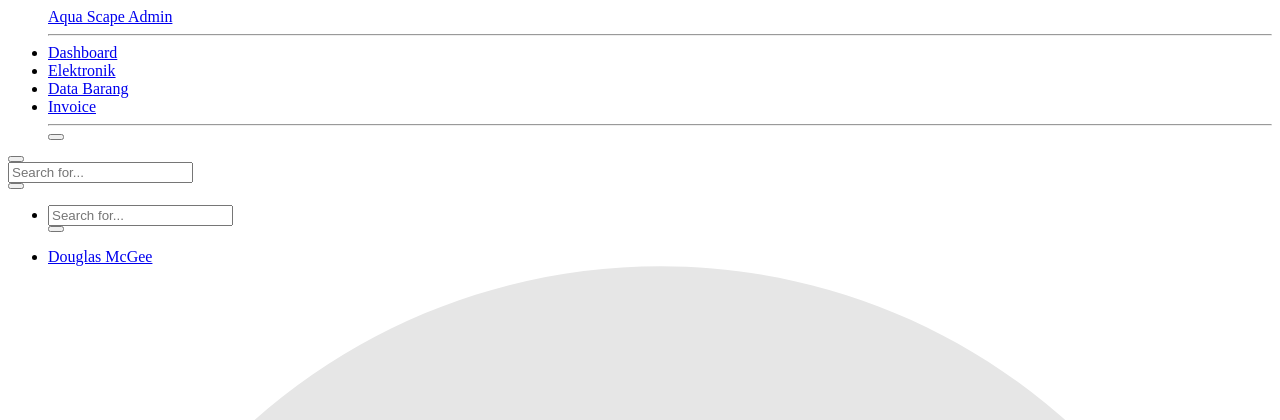
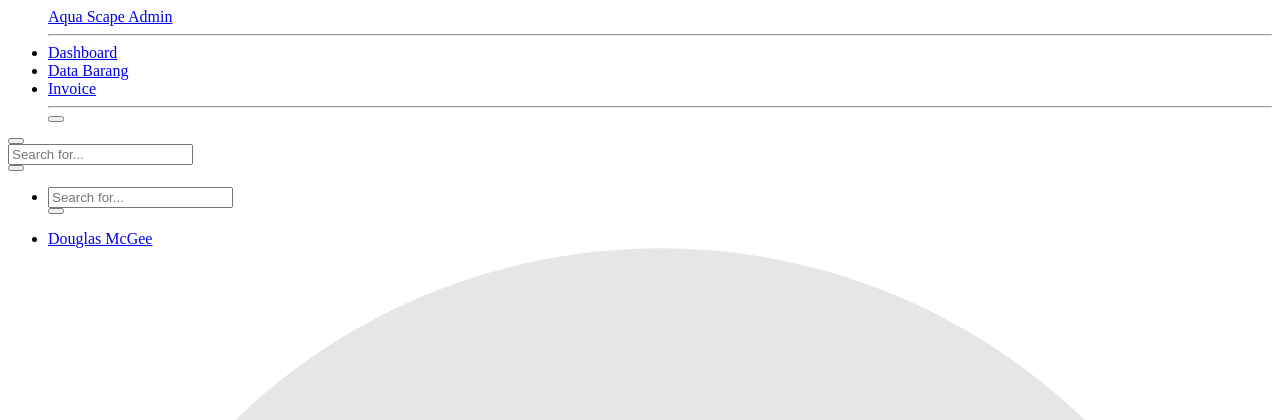
Before and after one commit to ahmadavrizal/AquaScape, a CodeIgniter app: the page made by TokoAquaScape/application/views/templates_admin/sidebar.php in a window 1280 px wide. Shown: the top 420 px of the page. Run offline with CodeIgniter, Linux system fonts and the light colour scheme.

Commit message:
Update sidebar.php

```diff
--- a/TokoAquaScape/application/views/templates_admin/sidebar.php
+++ b/TokoAquaScape/application/views/templates_admin/sidebar.php
@@ -22,14 +22,6 @@
                 <a class="nav-link" href="index.html">
                     <i class="fas fa-fw fa-tachometer-alt"></i>
                     <span>Dashboard</span></a>
-            </li>
-
-
-            <!-- Nav Item - Tables -->
-            <li class="nav-item">
-                <a class="nav-link" href="tables.html">
-                    <i class="fas fa-fw fa-tv"></i>
-                    <span>Elektronik</span></a>
             </li>
 
             <li class="nav-item">
```
